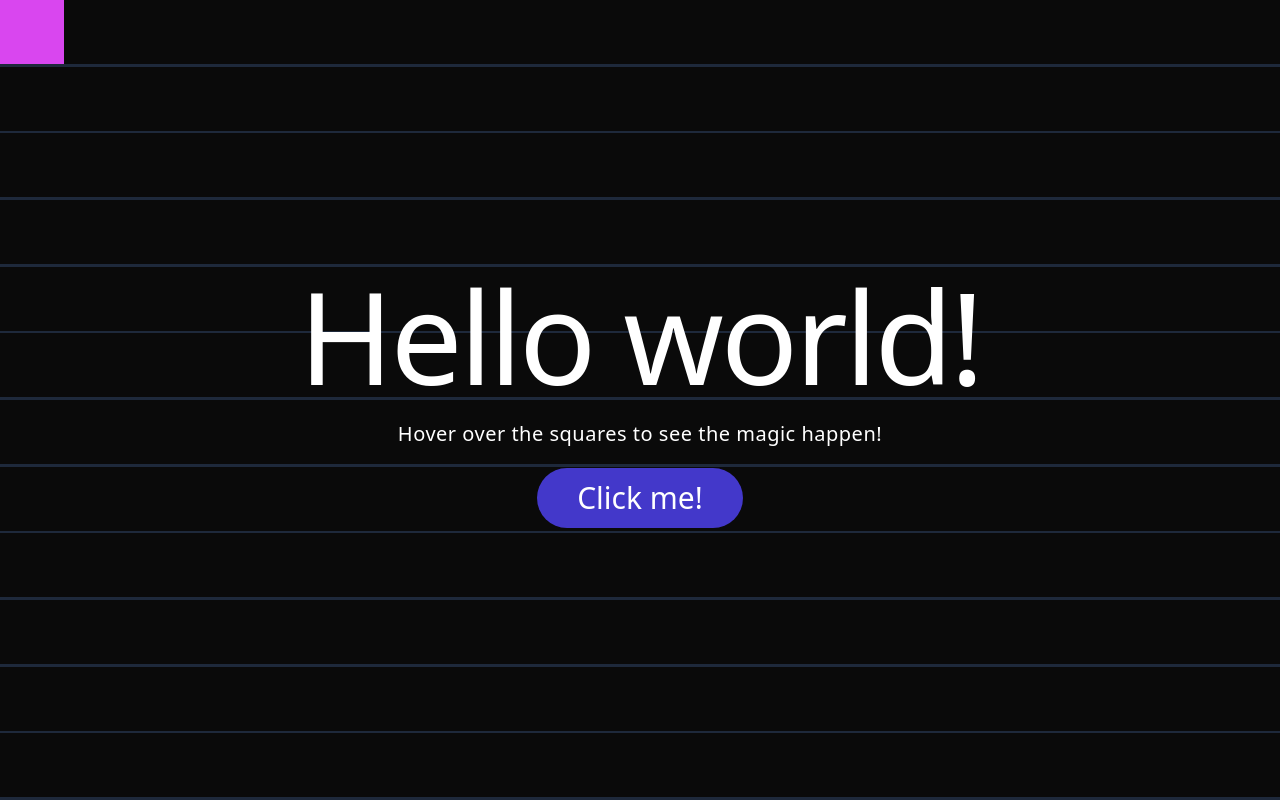
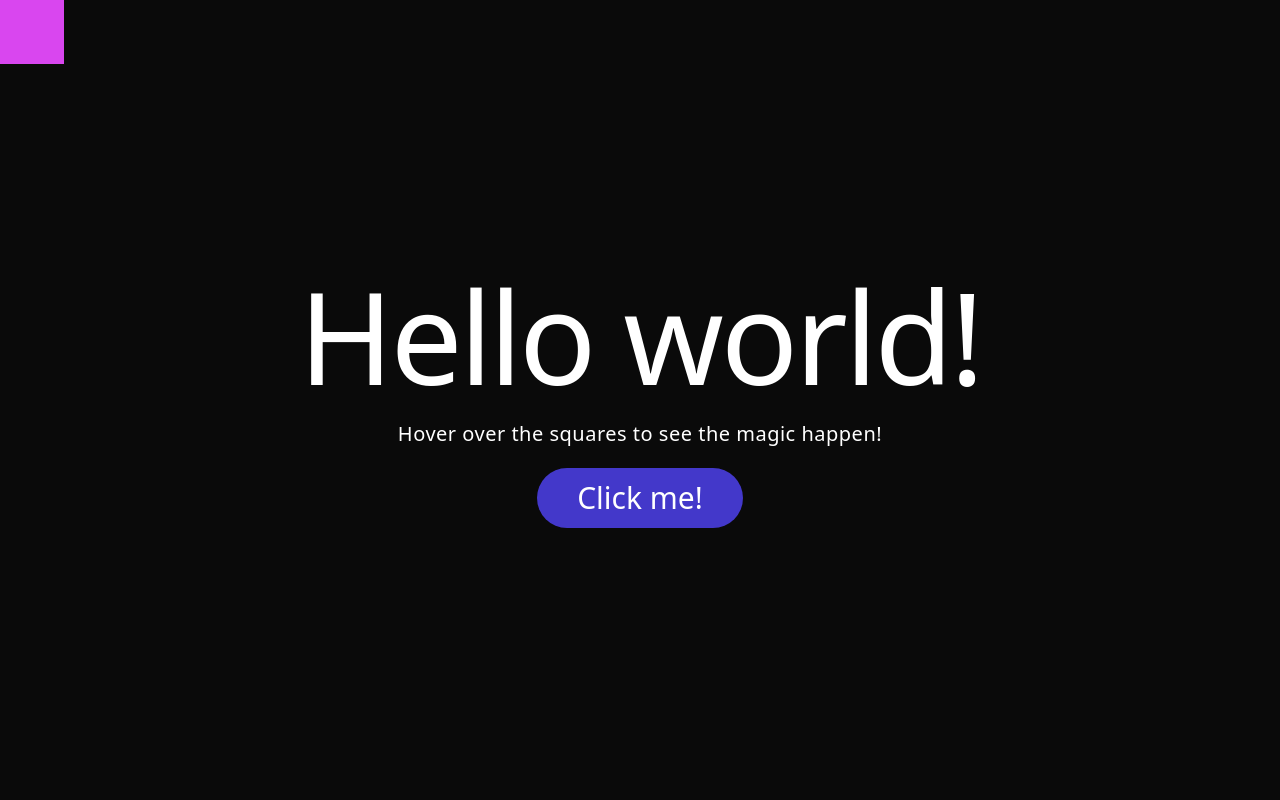
Before and after one commit to assilbekov/grid-color-effect-on-hover, a React (Vite) app: page / in a window 1280 px wide. Built offline with nearby package versions, Linux system fonts and the light colour scheme.

Commit message:
update bg

```diff
--- a/src/index.css
+++ b/src/index.css
@@ -3,5 +3,5 @@
 @tailwind utilities;
 
 body {
-  @apply bg-slate-800;
+  @apply bg-neutral-950;
 }
```
